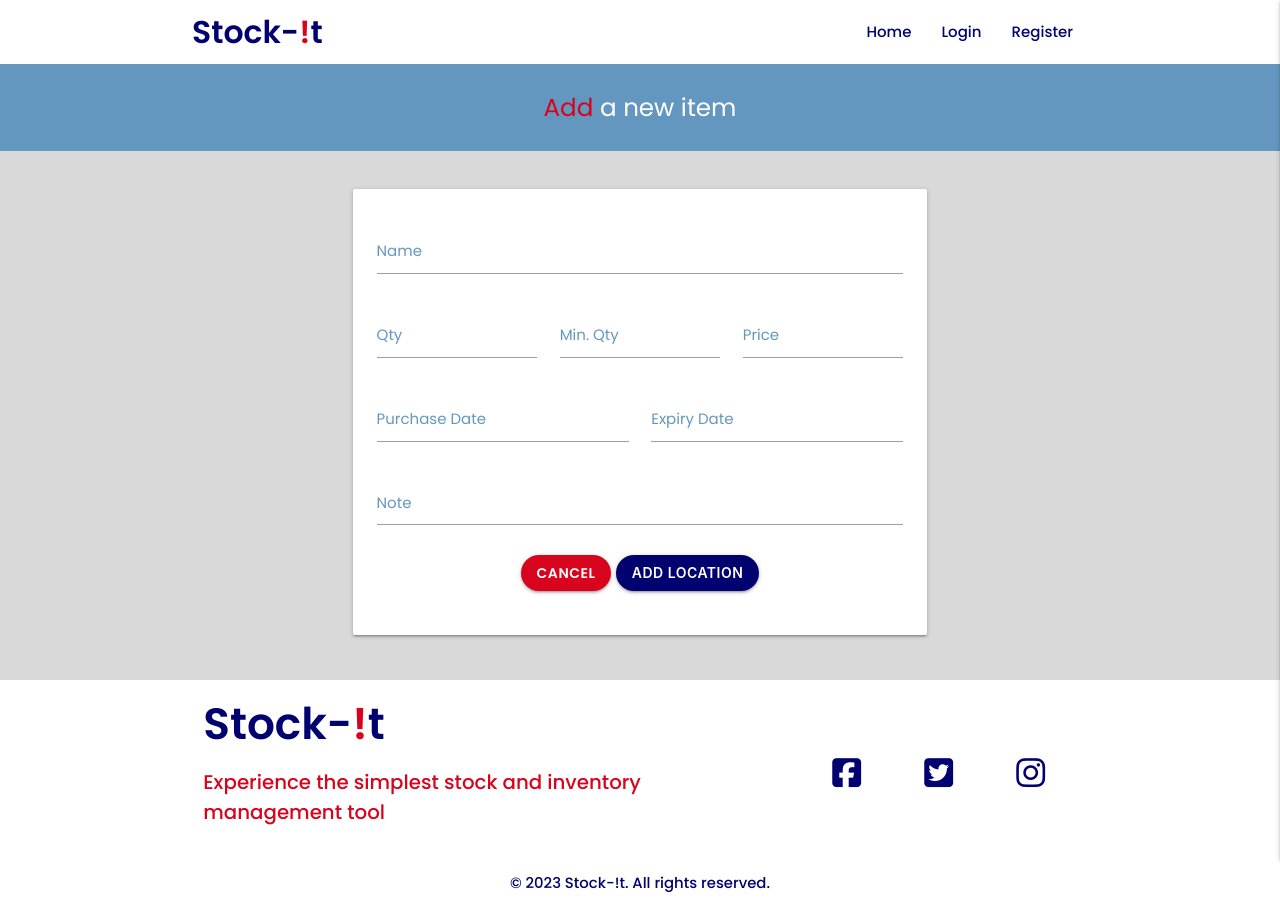
After one commit to DaveWhiteh/SI-Test, a Flask app: page /add_item/1 in a window 1280 px wide. The commit adds this page. Run offline with Flask 3, Linux system fonts and the light colour scheme; some libraries are stand-ins or nearby versions.

Commit message:
Add add_item content and styles

```diff
--- a/app.py
+++ b/app.py
@@ -118,6 +118,7 @@ def add_location():
             "location_name": request.form.get("location_name")
         }
         mongo.db.locations.insert_one(location)
+        flash("Location Successfully Added")
         return redirect(url_for("get_locations"))
 
     return render_template("add_location.html")
@@ -132,6 +133,7 @@ def edit_location(location_id):
             "location_name": request.form.get("location_name")
         }
         mongo.db.locations.replace_one({"_id": ObjectId(location_id)}, submit)
+        flash("Location Successfully Edited")
         return redirect(url_for("get_locations"))
 
     location = mongo.db.locations.find_one({"_id": ObjectId(location_id)})
@@ -166,7 +168,12 @@ def delete_location_confirm(location_id):
 @app.route("/get_items/<location_id>")
 def get_items(location_id):
     items = list(mongo.db.items.find({"location_id": {'$eq': location_id}}))
-    return render_template("items.html", items=items)
+    return render_template("items.html", items=items, location_id=location_id)
+
+
+@app.route("/add_item/<location_id>", methods=["GET", "POST"])
+def add_item(location_id):
+    return render_template("add_item.html", location_id=location_id)
 
 
 def get_user_id():
--- a/static/css/style.css
+++ b/static/css/style.css
@@ -138,10 +138,6 @@ ul.sidenav li a {
 
 ul.sidenav li a:hover {
     background-color: #EFEFEF;
-}
-
-.sidenav li a {
-    height: 38px;
 }
 
 /* --------------------------------------------------------------------------------------- Jumbotron */
--- a/static/js/script.js
+++ b/static/js/script.js
@@ -4,4 +4,12 @@ $(document).ready(function () {
   });
   $('.dropdown-trigger').dropdown();
   $('.collapsible').collapsible();
+  $('.datepicker').datepicker({
+    format: "dd mmmm, yyyy",
+    yearRange: 3,
+    showClearBtn: true,
+    i18n: {
+      done: "Select"
+    }
+  });
 });
--- /dev/null
+++ b/templates/add_item.html
@@ -0,0 +1,73 @@
+{% extends "base.html" %}
+{% block content %}
+
+<div class="container-wrapper bg-color-light-blue">
+    <div class="container">
+        <div class="row center-align no-margin-bottom">
+            <div class="col s12">
+                <h5 class="white-text no-margin-top no-margin-bottom"><span class="text-red">Add</span> a new item</h5>
+            </div>
+        </div>
+    </div>
+</div>
+
+<div class="container container-wrapper">
+    <div class="row no-margin-bottom">
+        <form class="col s12 m8 offset-m2" method="POST" action="{{ url_for('add_item', location_id=location_id) }}">
+            <div class="card-panel">
+                <!-- item name -->
+                <div class="row no-margin-bottom">
+                    <div class="input-field col s12">
+                        <input id="item_name" name="item_name" type="text" class="validate" required>
+                        <label for="item_name" class="text-light-blue">Name</label>
+                    </div>
+                </div>
+                <!-- quantity / min quantity and price -->
+                <div class="row no-margin-bottom">
+                    <div class="input-field col s4">
+                        <input id="quantity" name="quantity" type="text" class="validate" required>
+                        <label for="quantity" class="text-light-blue">Qty</label>
+                    </div>
+                    <div class="input-field col s4">
+                        <input id="min_quantity" name="min_quantity" type="text" class="validate" required>
+                        <label for="min_quantity" class="text-light-blue">Min. Qty</label>
+                    </div>
+                    <div class="input-field col s4">
+                        <input id="price" name="price" type="text" class="validate" required>
+                        <label for="price" class="text-light-blue">Price</label>
+                    </div>
+                </div>
+                <!-- purchase and expiry date -->
+                <div class="row no-margin-bottom">
+                    <div class="input-field col s6">
+                        <input id="purchase_date" name="purchase_date" type="text" class="datepicker" required>
+                        <label for="purchase_date" class="text-light-blue">Purchase Date</label>
+                    </div>
+                    <div class="input-field col s6">
+                        <input id="expiry_date" name="expiry_date" type="text" class="datepicker" required>
+                        <label for="expiry_date" class="text-light-blue">Expiry Date</label>
+                    </div>
+                </div>
+                <!-- note -->
+                <div class="row no-margin-bottom">
+                    <div class="input-field col s12">
+                        <textarea id="note" name="note" minlength="5"
+                            maxlength="200" type="text" class="materialize-textarea validate" required></textarea>
+                        <label for="note" class="text-light-blue">Note</label>
+                    </div>
+                </div>
+                <!-- cancel / submit -->
+                <div class="row center-align">
+                    <a href="{{ url_for('get_items', location_id=location_id) }}" class="btn btn--cancel">
+                        Cancel
+                    </a>
+                    <button type="submit" class="btn">
+                        Add Location
+                    </button>
+                </div>
+            </div>
+        </form>
+    </div>
+</div>
+
+{% endblock %}
--- a/templates/base.html
+++ b/templates/base.html
@@ -77,7 +77,14 @@
         </ul>
     </header>
 
-    <main class="{% if (request.endpoint == 'login' or request.endpoint == 'register') %}bg-color-red{% elif request.endpoint == 'dashboard' %}bg-color-grey{% elif request.endpoint == 'add_location' %}bg-color-dark-grey{% endif %}">
+    <main class="{% if (request.endpoint == 'login' or request.endpoint == 'register') %}
+                    bg-color-red
+                {% elif request.endpoint == 'dashboard' %}
+                    bg-color-grey
+                {% elif request.endpoint == 'add_location' or request.endpoint == 'edit_location' or request.endpoint == 'delete_location'
+                or request.endpoint == 'add_item' or request.endpoint == 'edit_item' or request.endpoint == 'delete_item' %}
+                    bg-color-dark-grey
+                {% endif %}">
         {% block content %}
         {% endblock %}
     </main>
--- a/templates/delete_location.html
+++ b/templates/delete_location.html
@@ -18,7 +18,8 @@
                 <!-- location_name -->
                 <div class="row no-margin-bottom">
                     <div class="input-field col s12">
-                        <p class="text-light-blue text-medium">Are you sure you want to delete the location {{ location_name }}?</p>
+                        <p class="text-light-blue text-medium no-margin-top">Are you sure you want to delete this location?</p>
+                        <p class="text-red">Please be aware, deleting this location will delete all items assigned to this location.</p>
                     </div>
                 </div>
                 <!-- cancel / submit -->
--- a/templates/items.html
+++ b/templates/items.html
@@ -5,10 +5,10 @@
     <div class="container">
         <div class="row no-margin-bottom">
             <div class="col s6">
-                <h5 class="white-text no-margin-top no-margin-bottom">Locations > {{ location_name }}</h5>
+                <a href="{{ url_for('get_locations') }}"><h5 class="white-text no-margin-top no-margin-bottom">Locations > {{ location_name }}</h5></a>
             </div>
             <div class="col s6 right-align">
-                <a href="{{ url_for('add_location') }}" class="btn">Add Item</a>
+                <a href="{{ url_for('add_item', location_id=location_id) }}" class="btn">Add Item</a>
             </div>
         </div>
     </div>
```
Also changed, not shown: templates/dashboard.html (+11 -4 lines).
